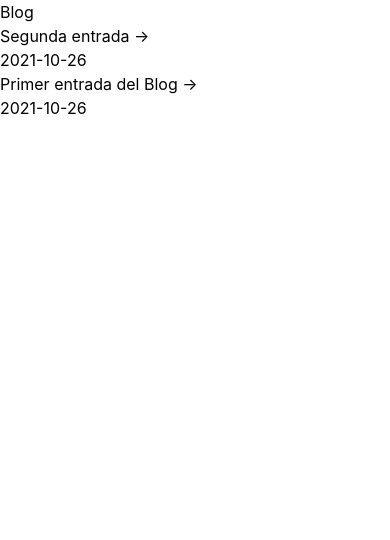
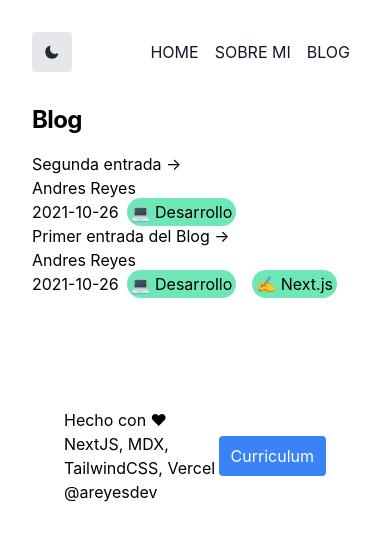
Before and after one commit to areyesdev/website, a Next.js app: page /blog in a window 390 px wide. Shown: the top 540 px of the page. Built offline with nearby package versions, Linux system fonts and the light colour scheme.

Commit message:
feat: blog post

```diff
--- a/components/Footer.js
+++ b/components/Footer.js
@@ -6,7 +6,7 @@ export default function Footer() {
       <div className="flex items-center justify-between w-full max-w-4xl p-8 mx-auto my-0 bg-white sticky-nav md:my-8 dark:bg-black bg-opacity-60">
         <div className="flow-root ...">
           <div className="my-4 ...">
-            <p>Hecho con ♥ Designed and Developer @areyesdev</p>
+            <p>Hecho con ♥ NextJS, MDX, TailwindCSS, Vercel @areyesdev</p>
           </div>
         </div>
         <div className="flow-root ...">
--- a/components/Header.js
+++ b/components/Header.js
@@ -51,9 +51,6 @@ export default function Header() {
         <NextLink href="/about">
           <a className="p-2 text-gray-900 md:p-4 dark:text-gray-100">SOBRE MI</a>
         </NextLink>
-        <NextLink href="/usos">
-          <a className="p-2 text-gray-900 md:p-4 dark:text-gray-100">USOS</a>
-        </NextLink>
         <NextLink href="/blog">
           <a className="p-2 text-gray-900 md:p-4 dark:text-gray-100">BLOG</a>
         </NextLink>
--- /dev/null
+++ b/components/Layout.js
@@ -0,0 +1,9 @@
+export const Layout = ({ children }) => {
+  return (
+    <div>
+      <main className="flex flex-col items-start justify-center max-w-2xl mx-auto mb-16 ">
+        {children}
+      </main>
+    </div>
+  );
+};
--- a/data/posts/hola-mundo.mdx
+++ b/data/posts/hola-mundo.mdx
@@ -1,9 +1,10 @@
 ---
 title: "Primer entrada del Blog"
 tags:
-  - "🙋🏻‍♂️ Personal"
   - "💻 Desarrollo"
+  - "✍️ Next.js"
 date: "2021-10-26"
+author: "Andres Reyes"
 ---
 
 Lorem Ipsum ha sido el texto de relleno estándar de las industrias desde el año 1500, cuando un impresor (N. del T. persona que se dedica a la imprenta) desconocido usó una galería de textos y los mezcló de tal manera que logró hacer un libro de textos especimen. No sólo sobrevivió 500 años, sino que tambien ingresó como texto de relleno en documentos electrónicos, quedando esencialmente igual al original. Fue popularizado en los 60s con la creación de las hojas "Letraset", las cuales contenian pasajes de Lorem Ipsum, y más recientemente con software de autoedición, como por ejemplo Aldus PageMaker, el cual incluye versiones de Lorem Ipsum.
--- a/data/posts/secundary-post.mdx
+++ b/data/posts/secundary-post.mdx
@@ -3,6 +3,7 @@ title: "Segunda entrada"
 tags:
   - "💻 Desarrollo"
 date: "2021-10-26"
+author: "Andres Reyes"
 ---
 
 Lorem Ipsum ha sido el texto de relleno estándar de las industrias desde el año 1500, cuando un impresor (N. del T. persona que se dedica a la imprenta) desconocido usó una galería de textos y los mezcló de tal manera que logró hacer un libro de textos especimen. No sólo sobrevivió 500 años, sino que tambien ingresó como texto de relleno en documentos electrónicos, quedando esencialmente igual al original. Fue popularizado en los 60s con la creación de las hojas "Letraset", las cuales contenian pasajes de Lorem Ipsum, y más recientemente con software de autoedición, como por ejemplo Aldus PageMaker, el cual incluye versiones de Lorem Ipsum.
--- a/pages/blog.js
+++ b/pages/blog.js
@@ -1,27 +1,9 @@
+/* eslint-disable react/jsx-key */
 import Link from "next/link";
 
+import Container from "@/components/Container";
+import { Layout } from "@/components/Layout";
 import { getAllFilesFrontMatter } from "@/lib/mdx";
-
-export default function Blog({ posts }) {
-  return (
-    <div className="container">
-      <main>
-        <h1>Blog</h1>
-
-        <div>
-          {posts.map((post) => (
-            <Link key={post.slug} href={post.slug}>
-              <a>
-                <h2>{post.title} &rarr;</h2>
-                <p>{post.date}</p>
-              </a>
-            </Link>
-          ))}
-        </div>
-      </main>
-    </div>
-  );
-}
 
 export async function getStaticProps() {
   const posts = await getAllFilesFrontMatter("posts");
@@ -29,3 +11,32 @@ export async function getStaticProps() {
     props: { posts },
   };
 }
+export default function Blog({ posts }) {
+  return (
+    <Container>
+      <Layout>
+        <h1 className="mb-4 text-2xl font-bold tracking-tight text-black md:text-5xl dark:text-white">
+          Blog
+        </h1>
+        <div className="flex flex-col">
+          {posts.map((post) => (
+            <Link key={post.slug} href={post.slug}>
+              <div className="flex flex-col">
+                <h2>{post.title} &rarr;</h2>
+                <p>{post.author}</p>
+                <p>
+                  {post.date}
+                  {post.tags.map((tag) => (
+                    <span key={tag} className="rounded-full p-1 bg-green-300 m-2">
+                      {tag}
+                    </span>
+                  ))}
+                </p>
+              </div>
+            </Link>
+          ))}
+        </div>
+      </Layout>
+    </Container>
+  );
+}
--- a/pages/index.js
+++ b/pages/index.js
@@ -3,17 +3,6 @@ import Image from "next/image";
 
 import Container from "@/components/Container";
 import Skills from "@/components/Skills";
-
-// import { getPostsAndPortfolio } from "../lib/data";
-
-// export const getStaticProps = async () => {
-//   const data = await getPostsAndPortfolio();
-//   return {
-//     props: {
-//       data,
-//     },
-//   };
-// };
 
 export default function Home() {
   return (
@@ -23,7 +12,7 @@ export default function Home() {
           ¡Hola 👋! <br /> Soy Andres Reyes
         </h1>
         <div className="flex flex-col items-center py-4 mt-8 bg-gray-800 border-l-8 border-green-300  md:flex-row rounded-xl">
-          <h2 className="pl-4 text-lg text-gray-300 dark:text-gray-400 md:pr-4 mb-11 md:mb-0 font-mono">
+          <h2 className="pl-4 text-lg text-gray-300 dark:text-gray-400 md:pr-4 mb-11 md:mb-0 ">
             Soy Frontend Developer especializado en el ecosistema de JavaScript. Amante de las
             buenas prácticas y del software de calidad. Soy Frontend Developer especializado en el
             ecosistema de JavaScript. Amante de las buenas prácticas y del software de calidad.
@@ -58,7 +47,7 @@ export default function Home() {
                   <path d="M22 4L12 14.01l-3-3"></path>
                 </g>
               </svg>
-              <p className="font-mono text-lg text-gray-900 dark:text-gray-100">
+              <p className=" text-lg text-gray-900 dark:text-gray-100">
                 Inicio mi nuevo trabajo 👌
               </p>
             </div>
@@ -77,7 +66,7 @@ export default function Home() {
                   <path d="M22 4L12 14.01l-3-3"></path>
                 </g>
               </svg>
-              <p className="font-mono text-lg text-gray-900 dark:text-gray-100">
+              <p className=" text-lg text-gray-900 dark:text-gray-100">
                 Inicio mi nuevo trabajo 👌
               </p>
             </div>
@@ -96,7 +85,7 @@ export default function Home() {
                   <path d="M22 4L12 14.01l-3-3"></path>
                 </g>
               </svg>
-              <p className="font-mono text-lg text-gray-900 dark:text-gray-100">
+              <p className=" text-lg text-gray-900 dark:text-gray-100">
                 Inicio mi nuevo trabajo 👌
               </p>
             </div>
@@ -115,7 +104,7 @@ export default function Home() {
                   <path d="M22 4L12 14.01l-3-3"></path>
                 </g>
               </svg>
-              <p className="font-mono text-lg text-gray-900 dark:text-gray-100">
+              <p className=" text-lg text-gray-900 dark:text-gray-100">
                 Inicio mi nuevo trabajo dfasd SDFASDFG SDFASD dfgdfs 🙌
               </p>
             </div>
@@ -134,33 +123,12 @@ export default function Home() {
                   <path d="M22 4L12 14.01l-3-3"></path>
                 </g>
               </svg>
-              <p className="font-mono text-lg text-gray-900 dark:text-gray-100">
+              <p className=" text-lg text-gray-900 dark:text-gray-100">
                 Inicio mi nuevo trabajo, nicio mi nuevo trabajo 👌
               </p>
             </div>
           </li>
         </ul>
-        {/* <div className="max-w-3xl mx-auto px-4 sm:px-6 lg:px-0">
-          <div className="mt-20 ">
-            <div className="text-4xl text-gray-900 font-semibold mb-4">Recent Posts</div>
-            {data?.posts?.map((post) => (
-              <div key={post.slug} className="grid grid-cols-1 md:grid-cols-4 py-6">
-                <div className="mb-2 md:mb-0 md:col-span-1">
-                  <p className="text-gray-600 text-sm">{new Date(post.date).toDateString()}</p>
-                </div>
-                <div className="md:col-span-3">
-                  <Link href={`/blog/${post.slug}`}>
-                    <a className="text-2xl font-semibold text-gray-900 hover:text-gray-700 transition-colors duration-300">
-                      {post.title}
-                    </a>
-                  </Link>
-                  <p className="text-gray-700 leading-relaxed">{post.description}</p>
-                  <div className="text-sm text-gray-900 font-semibold mt-1">{post.author.name}</div>
-                </div>
-              </div>
-            ))}
-          </div>
-        </div> */}
       </div>
     </Container>
   );
--- a/tailwind.config.js
+++ b/tailwind.config.js
@@ -1,11 +1,17 @@
+const defaultTheme = require("tailwindcss/defaultTheme");
+
 module.exports = {
   purge: ["./pages/**/*.{js,ts,jsx,tsx}", "./components/**/*.{js,ts,jsx,tsx}"],
   darkMode: "class", // or 'media' or 'class'
   theme: {
-    extend: {},
+    extend: {
+      fontFamily: {
+        sans: ["Inter", ...defaultTheme.fontFamily.sans],
+      },
+    },
   },
   variants: {
-    extend: {},
+    typography: ["dark"],
   },
   plugins: [require("@tailwindcss/typography")],
 };
```
